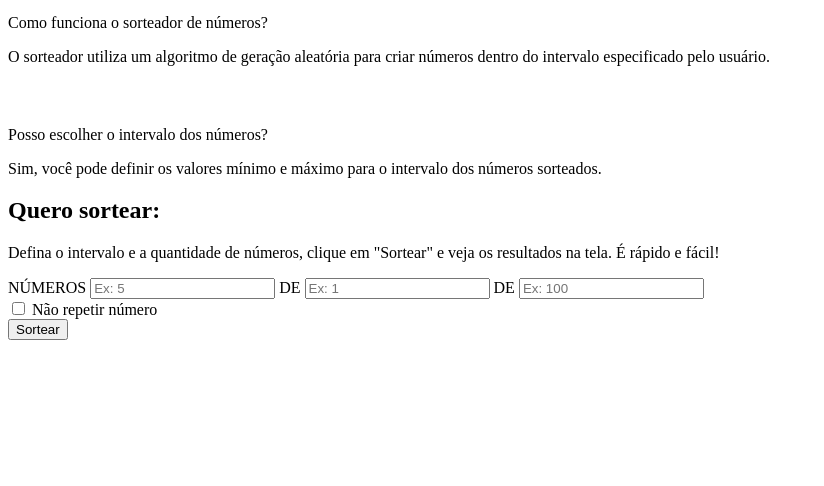
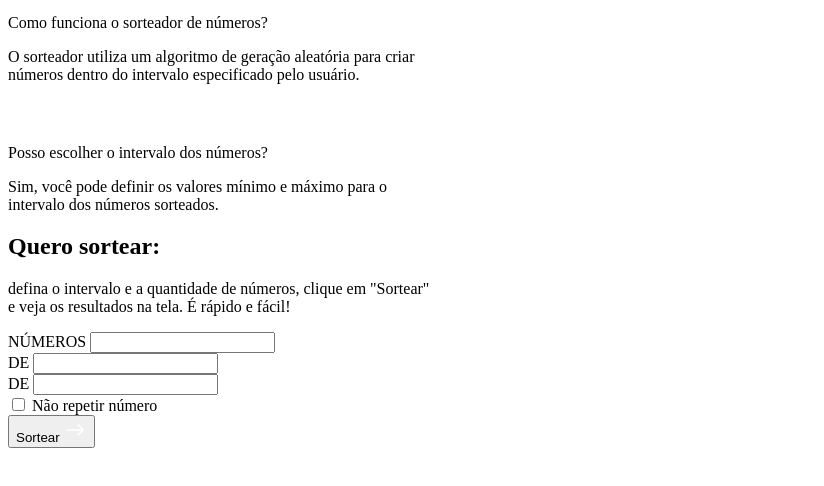
Before and after one commit to Caiobalduino/challenge-numberpicker, a plain HTML site: page index.html in a window 1280 px wide. Shown: the part 188-674 px from the top of the page, without its empty margins (0-824 px from the left). Drawn offline with Linux system fonts and the light colour scheme.

Commit message:
🔨chore: updating structure

```diff
--- a/index.html
+++ b/index.html
@@ -26,20 +26,26 @@
           <h1>Sorteador de números</h1>
           <div class="questions">
             <div class="question">
+              <div class="align-q">
                 <span class="icon"><img src="/imgs/userq.png" alt="" /></span>
-              <p class="question-text">Como funciona o sorteador de números?</p>
+                <p class="question-text">
+                  Como funciona o sorteador de números?
+                </p>
+              </div>
               <p class="answer">
-                O sorteador utiliza um algoritmo de geração aleatória para criar
+                O sorteador utiliza um algoritmo de geração aleatória para criar <br>
                 números dentro do intervalo especificado pelo usuário.
               </p>
             </div>
             <div class="question">
+              <div class="align-q">
                 <span class="icon"><img src="/imgs/userq.png" alt="" /></span>
                 <p class="question-text">
                   Posso escolher o intervalo dos números?
                 </p>
+              </div>
               <p class="answer">
-                Sim, você pode definir os valores mínimo e máximo para o
+                Sim, você pode definir os valores mínimo e máximo para o <br>
                 intervalo dos números sorteados.
               </p>
             </div>
@@ -49,16 +55,22 @@
         <section class="content-right">
           <h2>Quero sortear:</h2>
           <p>
-            Defina o intervalo e a quantidade de números, clique em "Sortear" e
+            defina o intervalo e a quantidade de números, clique em "Sortear" <br> e
             veja os resultados na tela. É rápido e fácil!
           </p>
           <div class="inputs">
+            <div class="inputs-r">
               <label for="quantidade">NÚMEROS</label>
-            <input type="text" id="quantidade" placeholder="Ex: 5" />
+              <input type="text" id="quantidade" />
+            </div>
+            <div class="inputs-r">
               <label for="min">DE</label>
-            <input type="text" id="min" placeholder="Ex: 1" />
+              <input type="text" id="min" />
+            </div>
+            <div class="inputs-r">
               <label for="max">DE</label>
-            <input type="text" id="max" placeholder="Ex: 100" />
+              <input type="text" id="max" />
+            </div>
           </div>
 
           <div class="toggle-container">
@@ -69,7 +81,7 @@
             <span>Não repetir número</span>
           </div>
 
-          <button id="sortear">Sortear</button>
+          <button id="sortear">Sortear <img src="/imgs/arrowr.png" alt=""></button>
 
           <div id="resultado"></div>
         </section>
```
Lines whose indentation alone changed are shown as unchanged.
